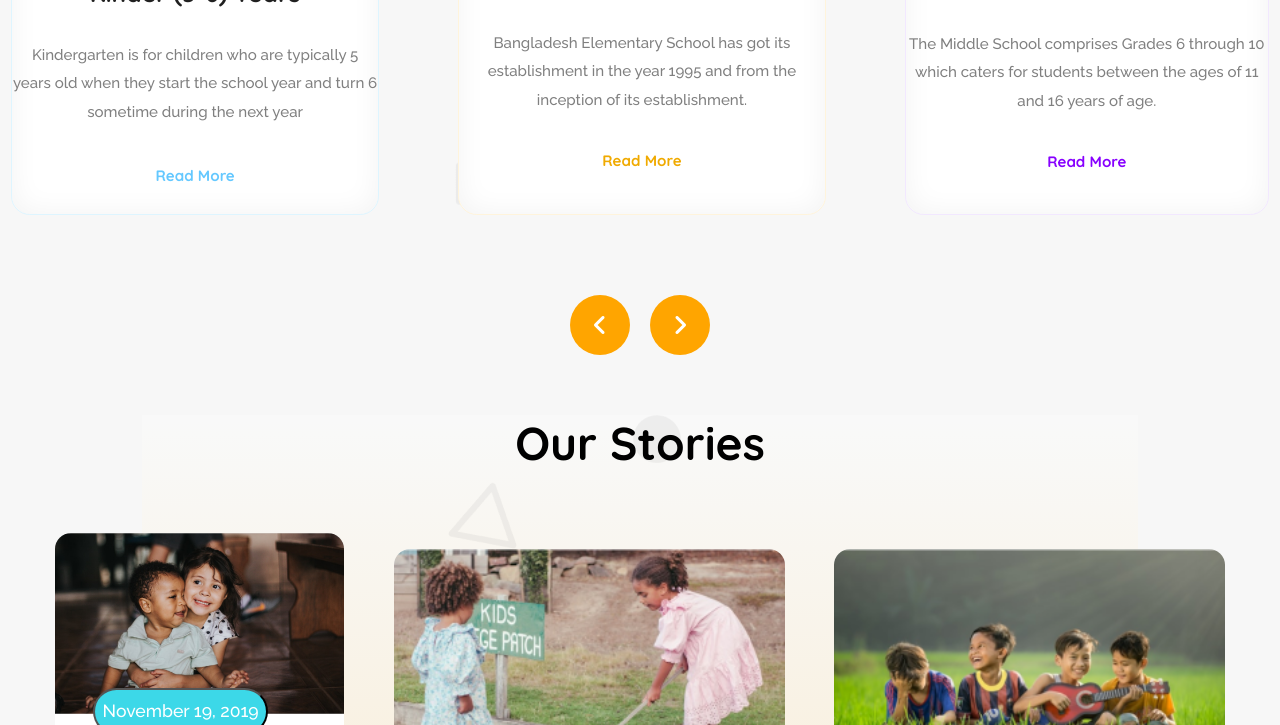
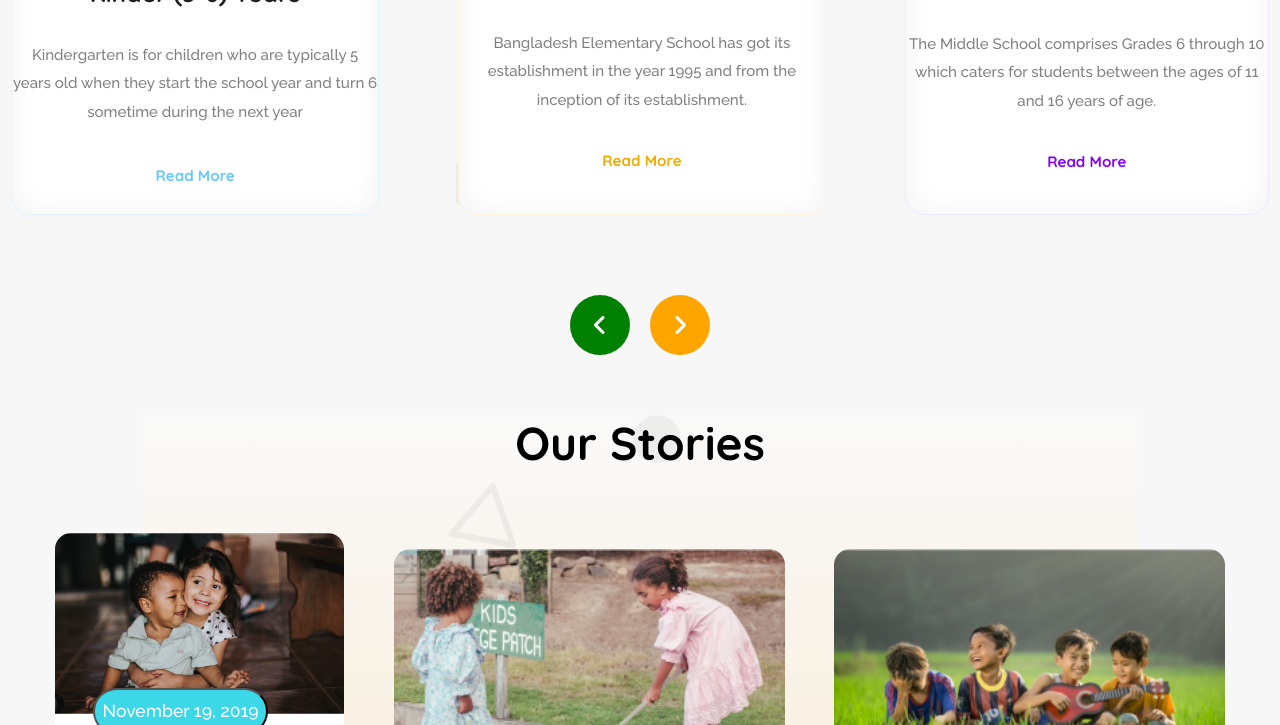
Before and after one commit to Repon-Hasan/Assignment-2, a plain HTML site: page index.html in a window 1280 px wide. In both pictures the pointer is over the element 600 px from the left and 1585 px from the top of the page. Shown: the part 1260-1985 px from the top of the page. Drawn offline with Linux system fonts and the light colour scheme.

Commit message:
hover effect

```diff
--- a/style.css
+++ b/style.css
@@ -563,7 +563,10 @@ text-align: left;
 .Logo{
   display: flex;
 }
+.left:hover,.right:hover{
+  background-color: green;
 
+}
 /* Media query */
 @media screen and (max-width:576px) {
  body{
```
